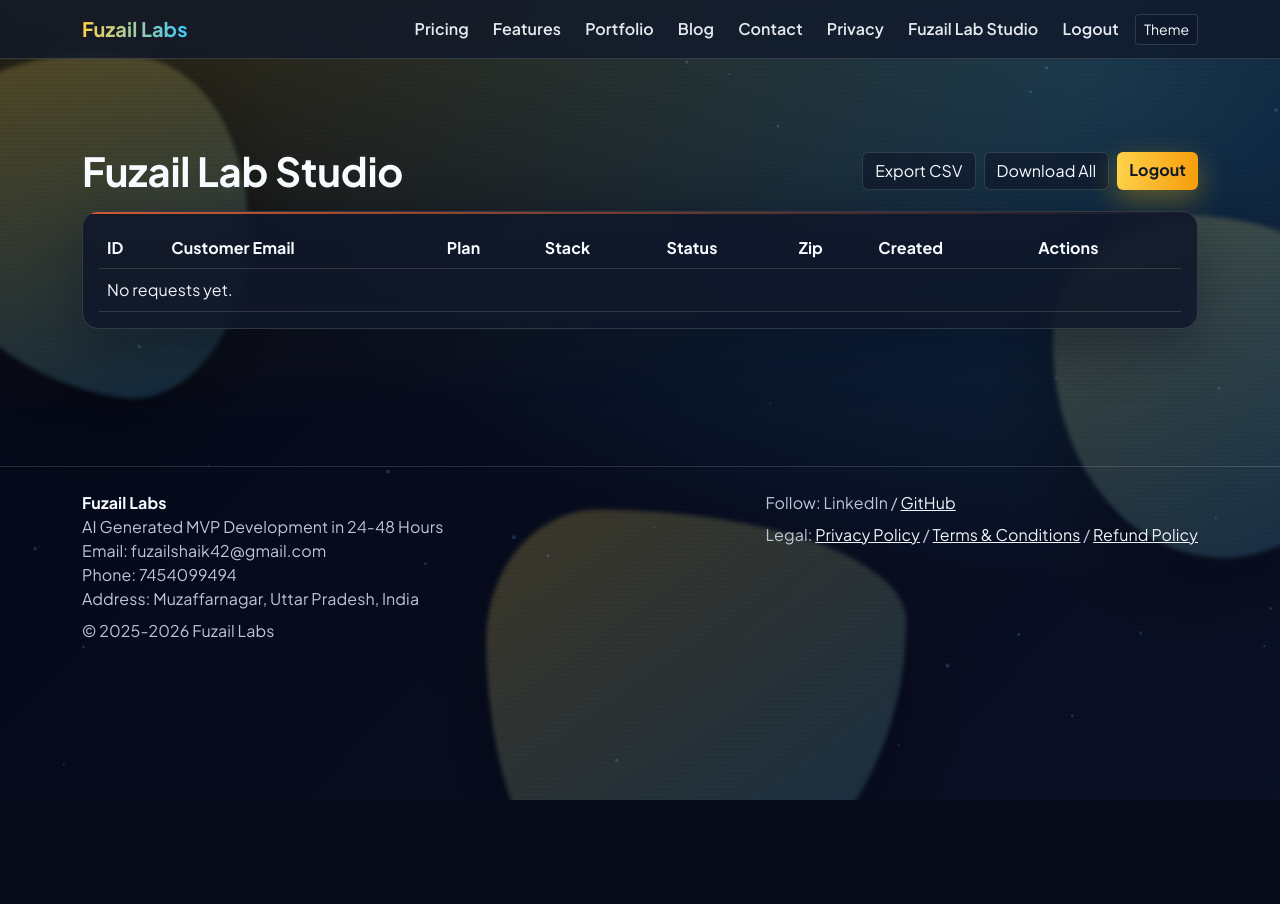
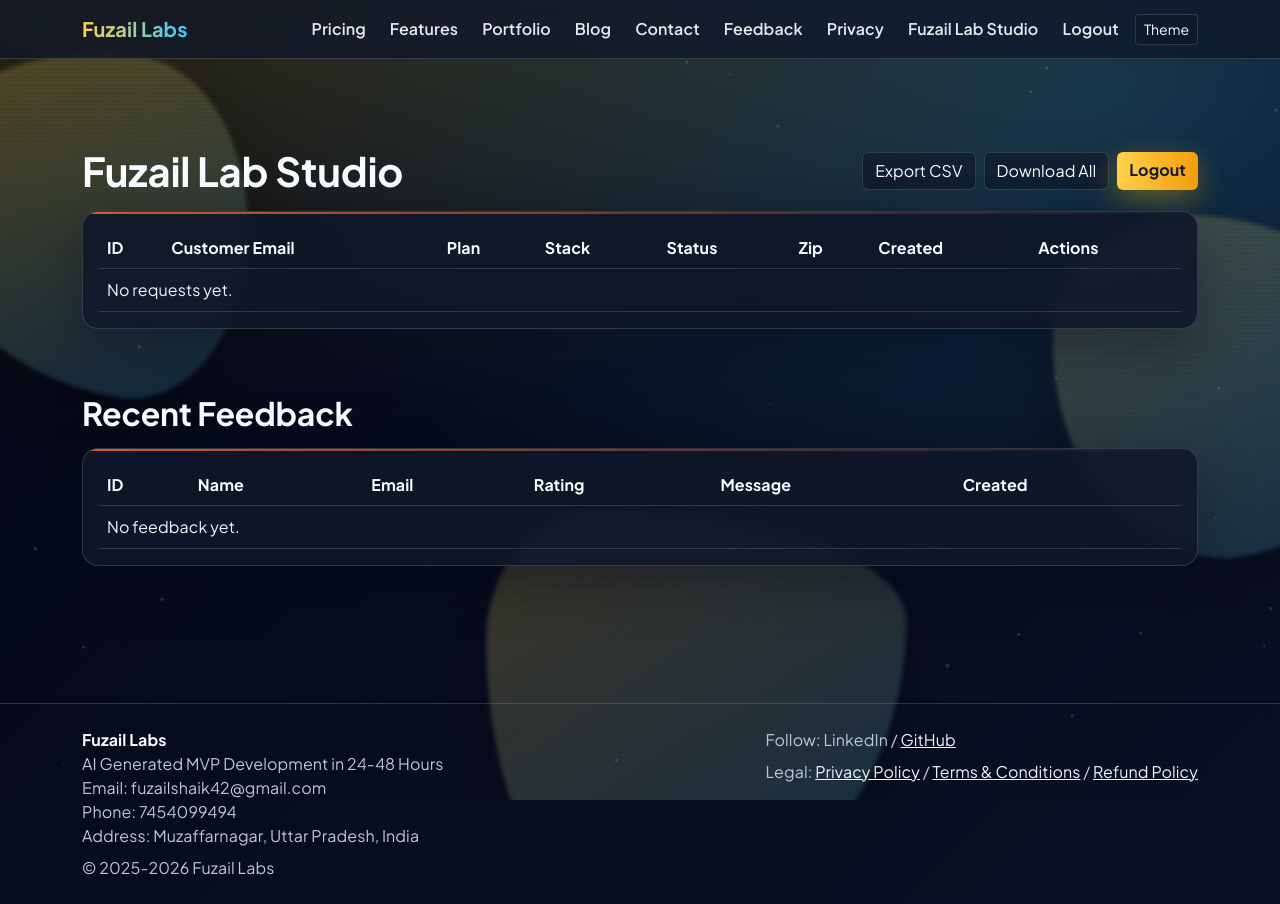
Before and after one commit to fuzail-developer/Fuzail-Labs-landing-page-with-MVP-generator, a Flask app: page /admin/dashboard in a window 1280 px wide. Before the commit the page ends 800 px from the top, so only its background shows below. Run offline with Flask 3, Linux system fonts and the light colour scheme; a user stored in the database is signed in; data that the repository does not hold is empty; some libraries are stand-ins or nearby versions.

Commit message:
Add files via upload

```diff
--- a/app.py
+++ b/app.py
@@ -208,6 +208,15 @@
     id = db.Column(db.Integer, primary_key=True)
     name = db.Column(db.String(120), nullable=False)
     email = db.Column(db.String(120), nullable=False)
+    message = db.Column(db.Text, nullable=False)
+    created_at = db.Column(db.DateTime, default=datetime.utcnow, nullable=False)
+
+
+class FeedbackMessage(db.Model):
+    id = db.Column(db.Integer, primary_key=True)
+    name = db.Column(db.String(120), nullable=False)
+    email = db.Column(db.String(120), nullable=False)
+    rating = db.Column(db.Integer, nullable=False, default=5)
     message = db.Column(db.Text, nullable=False)
     created_at = db.Column(db.DateTime, default=datetime.utcnow, nullable=False)
 
@@ -1168,6 +1177,48 @@
     return render_template("contact.html")
 
 
+@app.route("/feedback", methods=["GET", "POST"])
+def feedback():
+    if request.method == "POST":
+        name = request.form.get("name", "").strip()
+        email = request.form.get("email", "").strip().lower()
+        rating_raw = request.form.get("rating", "5").strip()
+        message = request.form.get("message", "").strip()
+
+        if not all([name, email, message]):
+            flash("Please fill all feedback fields.", "error")
+            return render_template("feedback.html")
+        if len(name) > 120 or len(email) > 120 or len(message) > 5000:
+            flash("Input is too long.", "error")
+            return render_template("feedback.html")
+        try:
+            rating = int(rating_raw)
+        except ValueError:
+            flash("Rating must be between 1 and 5.", "error")
+            return render_template("feedback.html")
+        if rating < 1 or rating > 5:
+            flash("Rating must be between 1 and 5.", "error")
+            return render_template("feedback.html")
+
+        # Keeps feedback feature safe even when app runs via WSGI without __main__ bootstrap.
+        inspector = inspect(db.engine)
+        if not inspector.has_table("feedback_message"):
+            db.create_all()
+
+        db.session.add(
+            FeedbackMessage(
+                name=name[:120],
+                email=email[:120],
+                rating=rating,
+                message=message,
+            )
+        )
+        db.session.commit()
+        flash("Thanks! Your feedback has been submitted.", "success")
+        return redirect(url_for("feedback"))
+    return render_template("feedback.html")
+
+
 @app.route("/blog")
 def blog():
     posts = [
@@ -1214,7 +1265,8 @@
 def admin_dashboard():
     _require_admin()
     rows = ProjectRequest.query.order_by(ProjectRequest.created_at.desc()).all()
-    return render_template("admin_dashboard.html", requests=rows)
+    feedback_rows = FeedbackMessage.query.order_by(FeedbackMessage.created_at.desc()).limit(20).all()
+    return render_template("admin_dashboard.html", requests=rows, feedback_rows=feedback_rows)
 
 
 @app.route("/admin/request/<int:req_id>/status", methods=["POST"])
--- a/templates/admin_dashboard.html
+++ b/templates/admin_dashboard.html
@@ -86,4 +86,38 @@
     </div>
   </div>
 </section>
+
+<section class="section pt-0">
+  <h2 class="fw-bold mb-3">Recent Feedback</h2>
+  <div class="card p-3 rounded-4">
+    <div class="table-responsive">
+      <table class="table align-middle mb-0">
+        <thead>
+          <tr>
+            <th>ID</th>
+            <th>Name</th>
+            <th>Email</th>
+            <th>Rating</th>
+            <th>Message</th>
+            <th>Created</th>
+          </tr>
+        </thead>
+        <tbody>
+          {% for f in feedback_rows %}
+          <tr>
+            <td>{{ f.id }}</td>
+            <td>{{ f.name }}</td>
+            <td>{{ f.email }}</td>
+            <td>{{ f.rating }}/5</td>
+            <td>{{ f.message }}</td>
+            <td>{{ f.created_at.strftime('%Y-%m-%d %H:%M') }}</td>
+          </tr>
+          {% else %}
+          <tr><td colspan="6" class="text-muted-custom">No feedback yet.</td></tr>
+          {% endfor %}
+        </tbody>
+      </table>
+    </div>
+  </div>
+</section>
 {% endblock %}
--- a/templates/base.html
+++ b/templates/base.html
@@ -692,6 +692,9 @@
               <a class="nav-link" href="{{ url_for('contact') }}">Contact</a>
             </li>
             <li class="nav-item">
+              <a class="nav-link" href="{{ url_for('feedback') }}">Feedback</a>
+            </li>
+            <li class="nav-item">
               <a class="nav-link" href="{{ url_for('privacy') }}">Privacy</a>
             </li>
             {% if current_user.is_authenticated %} {% if current_user.is_admin
```
Also changed, not shown: templates/about.html (added, +16 -0 lines), templates/feedback.html (added, +52 -0 lines), templates/how-it-works.html (added, +16 -0 lines).
